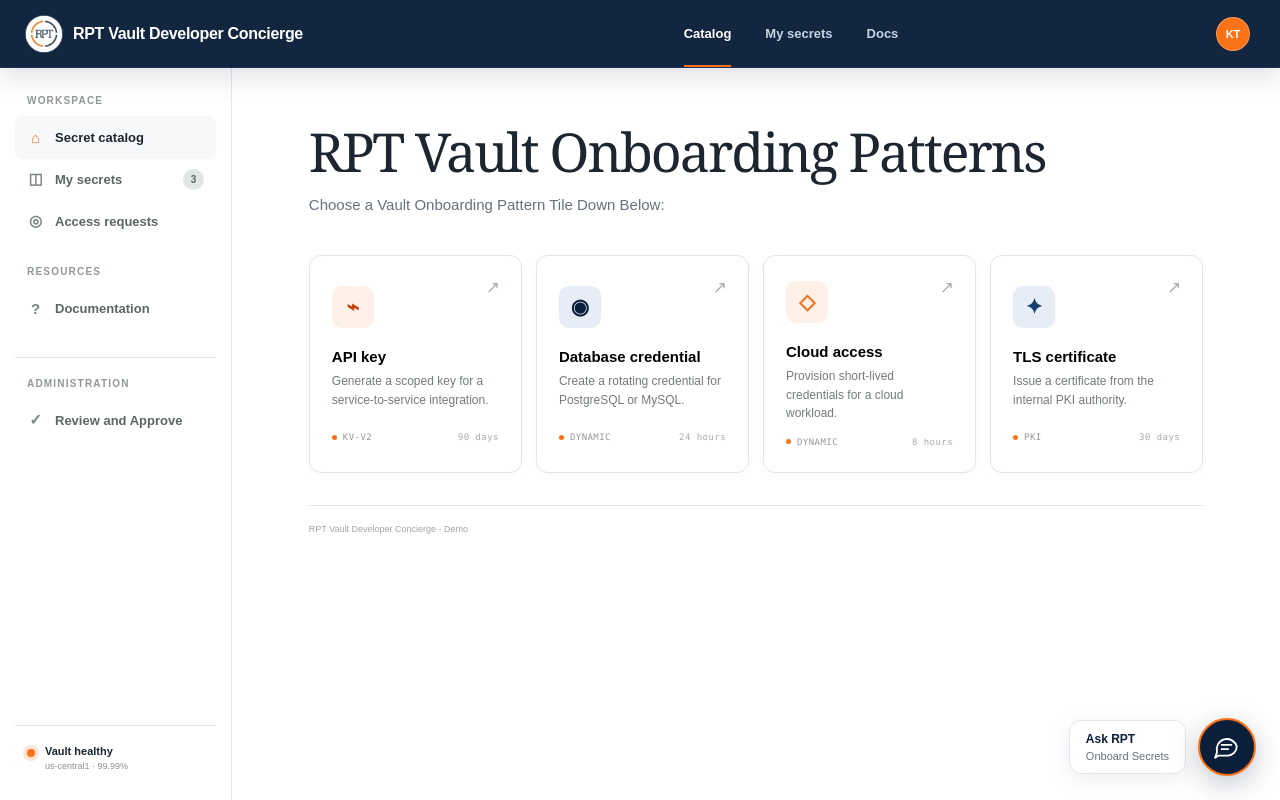
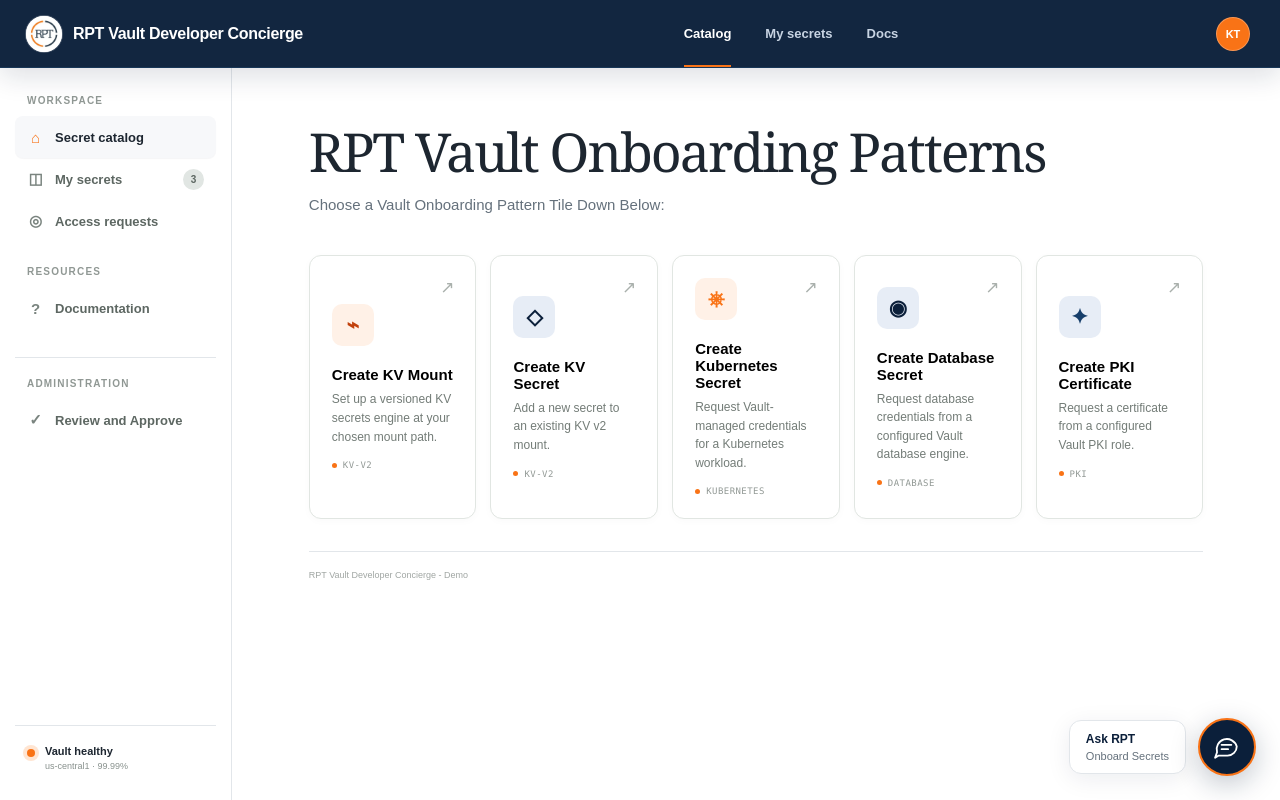
Before and after one commit to tuffner-rpt/rpt-vault-concierge, a Next.js app: page / in a window 1280 px wide. Built offline with nearby package versions, Linux system fonts and the light colour scheme.

Commit message:
Replace catalog tiles with five Vault onboarding patterns

```diff
--- a/app/globals.css
+++ b/app/globals.css
@@ -37,7 +37,7 @@ button, a { -webkit-tap-highlight-color:transparent; }
 .hero p { margin:0; max-width:610px; color:var(--muted); font-size:15px; line-height:1.65; }
 #catalog.hero { max-width:none; container-type:inline-size; }
 #catalog.hero h1 { white-space:nowrap; font-size:clamp(16px,6cqi,54px); }
-.template-grid { display:grid; grid-template-columns:repeat(4,minmax(0,1fr)); gap:14px; margin-top:37px; }
+.template-grid { display:grid; grid-template-columns:repeat(5,minmax(0,1fr)); gap:14px; margin-top:37px; }
 .template-card { position:relative; min-height:218px; padding:22px; text-align:left; border:1px solid #e1e6e2; border-radius:12px; background:white; box-shadow:0 2px 8px rgba(25,40,32,.025); cursor:pointer; transition:transform .2s ease,box-shadow .2s ease,border-color .2s ease; }
 .template-card:hover { transform:translateY(-3px); border-color:#f6a56c; box-shadow:0 16px 34px rgba(11,31,58,.11); }
 .template-card:focus-visible { outline:3px solid rgba(249,115,22,.25); outline-offset:2px; }
--- a/app/page.tsx
+++ b/app/page.tsx
@@ -11,15 +11,15 @@ type Template = {
   title: string;
   description: string;
   accent: string;
-  lease: string;
   kind: string;
 };
 
 const templates: Template[] = [
-  { id: "api-key", icon: "⌁", title: "API key", description: "Generate a scoped key for a service-to-service integration.", accent: "mint", lease: "90 days", kind: "kv-v2" },
-  { id: "database", icon: "◉", title: "Database credential", description: "Create a rotating credential for PostgreSQL or MySQL.", accent: "blue", lease: "24 hours", kind: "dynamic" },
-  { id: "cloud", icon: "◇", title: "Cloud access", description: "Provision short-lived credentials for a cloud workload.", accent: "violet", lease: "8 hours", kind: "dynamic" },
-  { id: "certificate", icon: "✦", title: "TLS certificate", description: "Issue a certificate from the internal PKI authority.", accent: "amber", lease: "30 days", kind: "pki" },
+  { id: "kv-mount", icon: "⌁", title: "Create KV Mount", description: "Set up a versioned KV secrets engine at your chosen mount path.", accent: "mint", kind: "kv-v2" },
+  { id: "kv-secret", icon: "◇", title: "Create KV Secret", description: "Add a new secret to an existing KV v2 mount.", accent: "blue", kind: "kv-v2" },
+  { id: "kubernetes-secret", icon: "⎈", title: "Create Kubernetes Secret", description: "Request Vault-managed credentials for a Kubernetes workload.", accent: "violet", kind: "kubernetes" },
+  { id: "database-secret", icon: "◉", title: "Create Database Secret", description: "Request database credentials from a configured Vault database engine.", accent: "blue", kind: "database" },
+  { id: "pki-certificate", icon: "✦", title: "Create PKI Certificate", description: "Request a certificate from a configured Vault PKI role.", accent: "amber", kind: "pki" },
 ];
 
 export default function Home() {
@@ -72,7 +72,7 @@ export default function Home() {
                 <span className="tile-arrow">↗</span>
                 <strong>{template.title}</strong>
                 <span className="tile-description">{template.description}</span>
-                <span className="tile-meta"><i /> {template.kind} <em>{template.lease}</em></span>
+                <span className="tile-meta"><i /> {template.kind} </span>
               </button>
             ))}
           </section>
```
